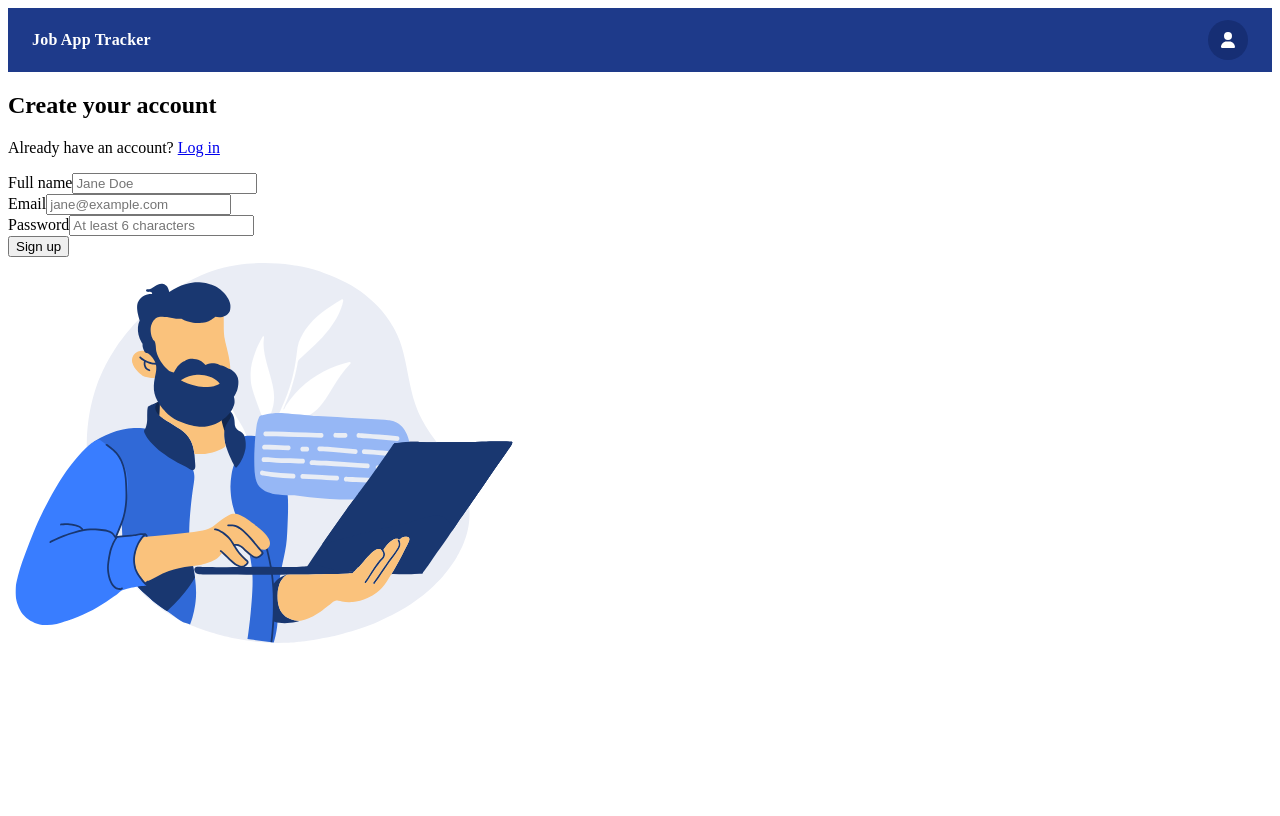
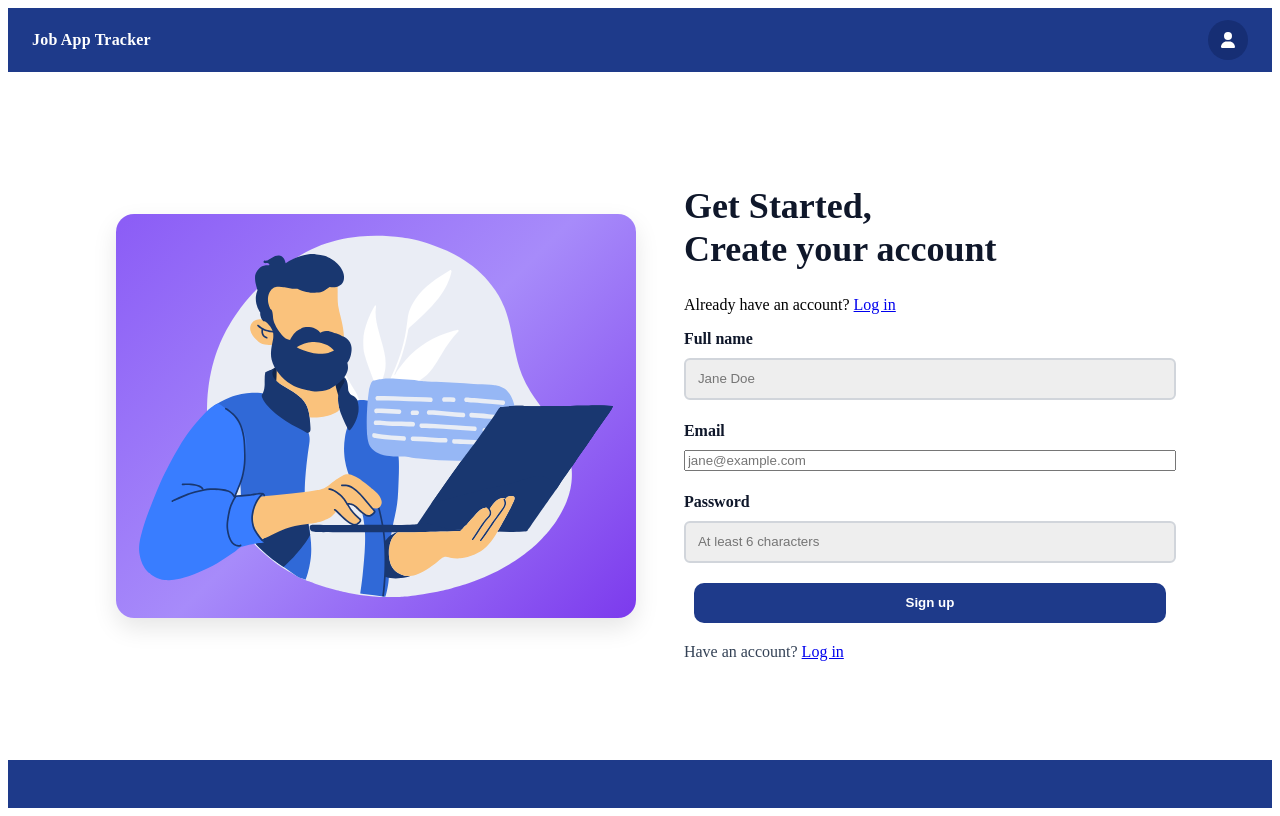
Before and after one commit to juniorSarh/React-Job-Application-Tracker, a React (Vite) app: page /signup in a window 1280 px wide. Built offline with nearby package versions, Linux system fonts and the light colour scheme; no server answers.

Commit message:
updates on app.css

```diff
--- a/src/App.css
+++ b/src/App.css
@@ -73,7 +73,7 @@
   padding: 24px;
 }
 .home__footer {
-  height: 35px;
+  height: 48px;
   background: #1e3a8a;
 }
 
@@ -198,7 +198,7 @@
 
 /* ===== Footers ===== */
 .landing__footer, .login__footer, .signup__footer {
-  height: 28px;
+  height: 48px;
   background: #1e3a8a;
 }
 
@@ -293,13 +293,13 @@
 
 
 /* form style for adding a job */
-.jobform { background:#fff; padding:16px; border-radius:12px; box-shadow:0 2px 8px rgba(0,0,0,0.06); max-width:800px; }
+.jobform { background:#fff; padding:24px; border-radius:14px; box-shadow:0 4px 14px rgba(0,0,0,0.08); max-width:960px; width: 100%; margin: 0 auto; }
 .jobform__title { margin:0 0 12px; font-size:20px; font-weight:700; }
 .jobform__grid { display:grid; grid-template-columns:repeat(2,minmax(0,1fr)); gap:12px; }
 .jobform__full { grid-column:1 / -1; }
 .jobform label { display:flex; flex-direction:column; gap:6px; font-weight:600; }
 .jobform input, .jobform select, .jobform textarea {
-  border:2px solid #c7d2fe; border-radius:10px; padding:10px; font-size:14px; outline:none;
+  border:2px solid #c7d2fe; border-radius:10px; padding:12px; font-size:15px; outline:none;
 }
 .jobform input:focus, .jobform select:focus, .jobform textarea:focus { border-color:#1e3a8a; }
 .jobform__statusWrap { display:flex; align-items:center; gap:8px; }
@@ -307,10 +307,26 @@
 .jobform__actions { display:flex; justify-content:flex-end; gap:8px; margin-top:12px; flex-direction: column;padding: 15px; }
 .jobform__error { color:#b91c1c; margin-top:8px; }
 .req { color:#ef4444; margin-left:4px; }
-.btn { padding:10px 14px; border-radius:10px; border:none; cursor:pointer; font-weight:700; }
+.btn { padding:10px 14px; border-radius:10px; border:none; cursor:pointer; font-weight:700;margin: 10px; }
 .btn--primary { background:#1e3a8a; color:#fff; }
 .btn--ghost { background:transparent; border:2px solid #1e3a8a; color:#1e3a8a; }
 @media (max-width:640px){ .jobform__grid { grid-template-columns:1fr; } }
+
+/* Centering wrapper for JobForm route */
+.jobformShell { min-height: 100dvh; display: flex; flex-direction: column; }
+.jobformPage { flex: 1; display: flex; align-items: center; justify-content: center; padding: 24px; background: #f8fafc; }
+
+/* Generic footer component support */
+.footer {
+  margin-top: auto;
+  height: 56px;
+  background: #1e3a8a;
+  color: #fff;
+  display: flex;
+  align-items: center;
+  justify-content: center;
+  gap: 8px;
+}
 
 
 
--- a/src/assets/components/EditJob.tsx
+++ b/src/assets/components/EditJob.tsx
@@ -2,6 +2,7 @@ import { useEffect, useMemo, useState } from "react";
 import { useNavigate, useParams } from "react-router-dom";
 import JobForm from "./JobForm";
 import { API_BASE } from "../api";
+import Footer from "./Footer";
 
 type Status = "Applied" | "Interviewed" | "Rejected";
 
@@ -90,6 +91,7 @@ export default function EditJob({ jobId, onSaved, onCancel }: Props) {
     onCancel ?? (() => nav("/home", { replace: true }));
 
   return (
+    <>
     <section className="jobs" style={{ padding: 16 }}>
       {loading && <p className="jobs__center">Loading…</p>}
       {error && !loading && <p className="jobs__error">{error}</p>}
@@ -100,5 +102,7 @@ export default function EditJob({ jobId, onSaved, onCancel }: Props) {
         </div>
       )}
     </section>
+    <Footer/>
+    </>
   );
 }
--- a/src/assets/components/Footer.tsx
+++ b/src/assets/components/Footer.tsx
@@ -1,11 +1,11 @@
 
-import { FaFacebook } from 'react-icons/fa6'
+
 
 export default function Footer() {
   return (
     <div className="footer">
-      <p>The R.J.A.T @ 2025 All rights reserved</p>
-      <FaFacebook/>
+      <p>Royalty Tech. @ 2025 All rights reserved</p>
+
     </div>
   )
 }
--- a/src/assets/components/JobForm.tsx
+++ b/src/assets/components/JobForm.tsx
@@ -1,5 +1,7 @@
 import { useEffect, useMemo, useState, type FormEvent } from "react";
 import { useLocation, useNavigate, useParams } from "react-router-dom";
+import NavBar from "./NavBar";
+import Footer from "./Footer";
 
 /** ===== Types (keep in sync with JobList) ===== */
 export type Job = {
@@ -163,7 +165,10 @@ export default function JobForm({ onSaved, onCancel }: Props = {}) {
   if (loading) return <div className="pageCenter">Loading form…</div>;
 
   return (
-    <section className="jobform">
+    <div className="jobformShell">
+      <NavBar />
+      <div className="jobformPage">
+        <section className="jobform">
       <header className="jobform__header">
         <h1 className="jobform__title">{isEdit ? "Edit Job" : "Add Job"}</h1>
         <button
@@ -248,7 +253,10 @@ export default function JobForm({ onSaved, onCancel }: Props = {}) {
             Cancel
           </button>
         </div>
-      </form>
-    </section>
+          </form>
+        </section>
+      </div>
+      <Footer />
+    </div>
   );
 }
--- a/src/assets/pages/Signup.tsx
+++ b/src/assets/pages/Signup.tsx
@@ -89,79 +89,85 @@ export default function Signup() {
   }
 
   return (
-    <div className="min-h-screen flex flex-col">
+    <div className="login">
+      {/* Top bar */}
       <NavBar />
-      <main className="flex-1 grid md:grid-cols-2 gap-8 items-center px-6 py-10 max-w-5xl mx-auto">
-        <section className="order-2 md:order-1">
-          <h1 className="text-2xl font-semibold mb-4">Create your account</h1>
-          <p className="text-sm text-gray-600 mb-6">
-            Already have an account?{" "}
-            <Link to="/login" className="text-blue-600 underline">
-              Log in
-            </Link>
+
+      {/* Main grid (match Login layout) */}
+      <main className="login__main">
+        {/* Left: illustration */}
+        <section className="login__art" aria-hidden="true">
+          <div className="login__artCard">
+            {signup ? (
+              <img src={signup} alt="" />
+            ) : (
+              <div className="login__artFallback">📝</div>
+            )}
+          </div>
+        </section>
+
+        {/* Right: form */}
+        <section className="login__formwrap">
+          <h1 className="login__welcome">
+            <span>Get Started,</span>
+            <br />
+            <strong>Create your account</strong>
+          </h1>
+
+          <p className="login__hint">
+            Already have an account? <Link to="/login">Log in</Link>
           </p>
 
           {error && (
-            <div className="mb-4 rounded-md border border-red-200 bg-red-50 p-3 text-sm text-red-700">
+            <p className="login__error" role="alert">
               {error}
-            </div>
+            </p>
           )}
 
-          <form onSubmit={handleSubmit} className="space-y-4">
-            <div>
-              <label className="block text-sm mb-1">Full name</label>
+          <form onSubmit={handleSubmit} className="login__form" noValidate>
+            <label htmlFor="name">Full name</label>
             <input
+              id="name"
               type="text"
               value={name}
               onChange={(e) => setName(e.target.value)}
-                className="w-full rounded border px-3 py-2"
               placeholder="Jane Doe"
               autoComplete="name"
             />
-            </div>
 
-            <div>
-              <label className="block text-sm mb-1">Email</label>
+            <label htmlFor="email" className="mt-12">Email</label>
             <input
+              id="email"
               type="email"
               value={email}
               onChange={(e) => setEmail(e.target.value)}
-                className="w-full rounded border px-3 py-2"
               placeholder="jane@example.com"
               autoComplete="email"
             />
-            </div>
 
-            <div>
-              <label className="block text-sm mb-1">Password</label>
+            <label htmlFor="password" className="mt-12">Password</label>
             <input
+              id="password"
               type="password"
               value={password}
               onChange={(e) => setPassword(e.target.value)}
-                className="w-full rounded border px-3 py-2"
               placeholder="At least 6 characters"
               autoComplete="new-password"
             />
-            </div>
 
-            <button
-              type="submit"
-              disabled={loading}
-              className="rounded bg-blue-600 px-4 py-2 text-white disabled:opacity-60"
-            >
+            <button type="submit" className="btn btn--primary" disabled={loading}>
               {loading ? "Creating account..." : "Sign up"}
             </button>
           </form>
-        </section>
 
-        <section className="order-1 md:order-2 hidden md:block">
-          <img
-            src={signup}
-            alt="Sign up illustration"
-            className="w-full h-auto object-contain"
-          />
+          <p className="login__cta">
+            Have an account? <Link to="/login">Log in</Link>
+          </p>
         </section>
       </main>
+
+      {/* Bottom bar */}
+      <footer className="login__footer" />
     </div>
   );
 }
```
Lines whose indentation alone changed are shown as unchanged.
